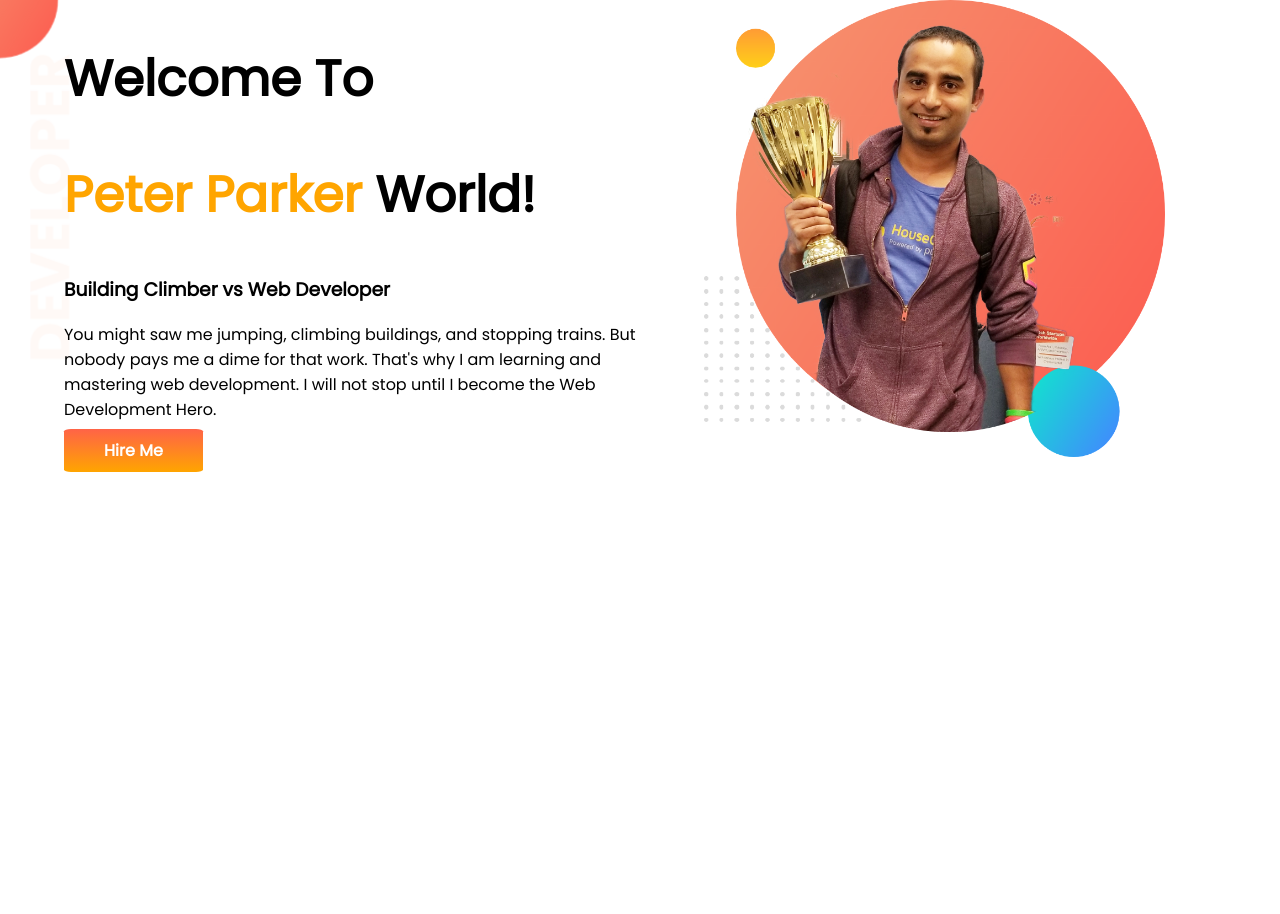
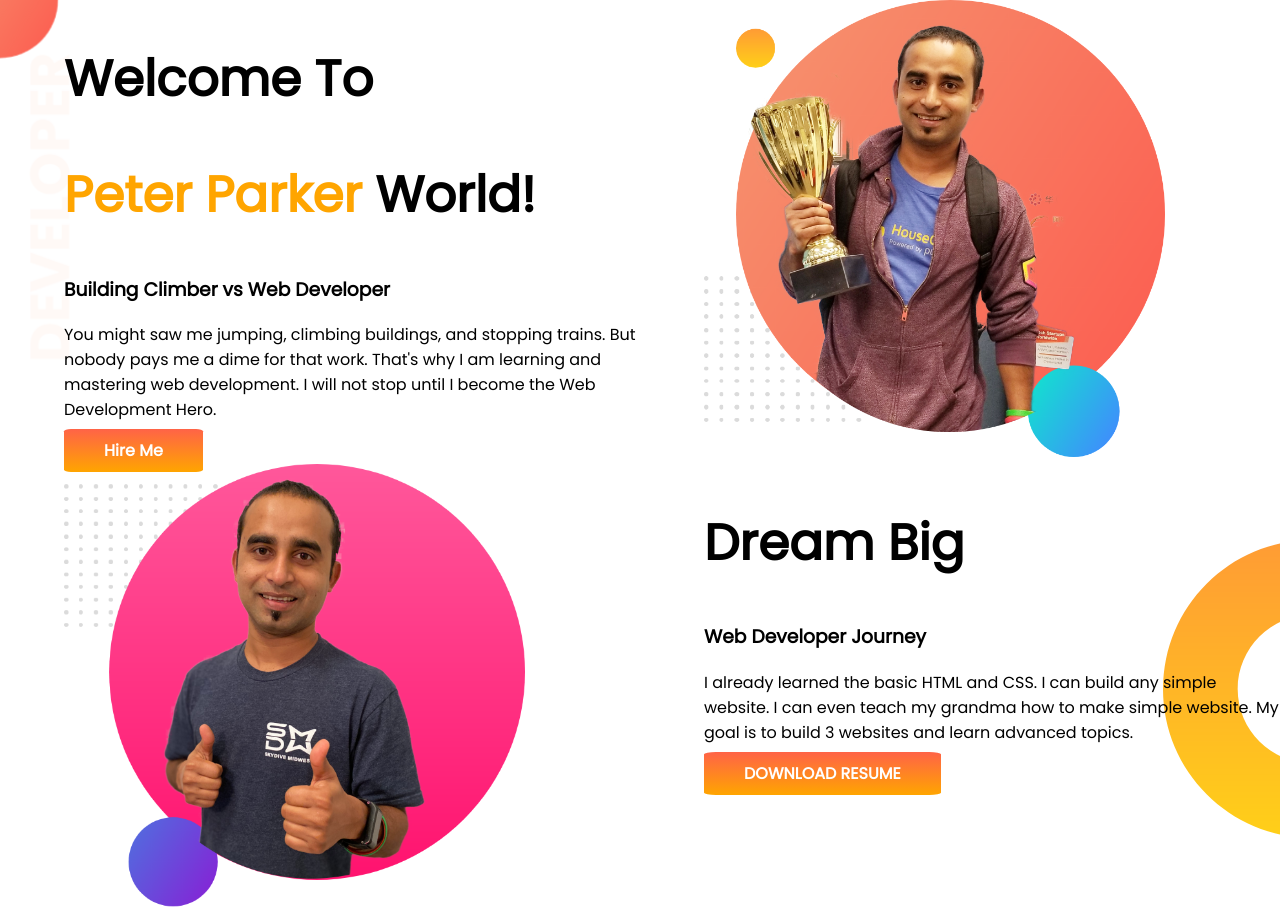
Before and after one commit to mdelwarhossain/developer-portfolio, a plain HTML site: page index.html in a window 1280 px wide. Before the commit the page ends 800 px from the top, so only its background shows below. Drawn offline with Linux system fonts and the light colour scheme.

Commit message:
Second Section Added

```diff
--- a/index.html
+++ b/index.html
@@ -29,6 +29,19 @@
             <img src="images/jhankar.png" alt="Jhankar with Trophy">
         </div>
     </section>
+    <section class="dream-big">
+        <div class="half-width">
+            <img src="images/jhankar2.png" alt="Jhankar and confidence">
+        </div>
+        <div class="half-width">
+            <h1>Dream Big</h1>
+            <h3>Web Developer Journey</h3>
+            <p>I already learned the basic HTML and CSS. I can build any simple website. I can even teach my grandma how
+                to make simple website. My goal is to build 3 websites and learn advanced topics.</p>
+            <a class="link-button" target="_blank" href="www.linkedin.com">DOWNLOAD RESUME</a>
+        </div>
+    </section>
+
 
 </body>
 
--- a/style.css
+++ b/style.css
@@ -38,3 +38,10 @@ section {
     background-repeat: no-repeat;
 
 }
+
+.dream-big {
+    background-image: url(images/dream-bg.png);
+    background-repeat: no-repeat;
+    background-position: right;
+
+}
```
